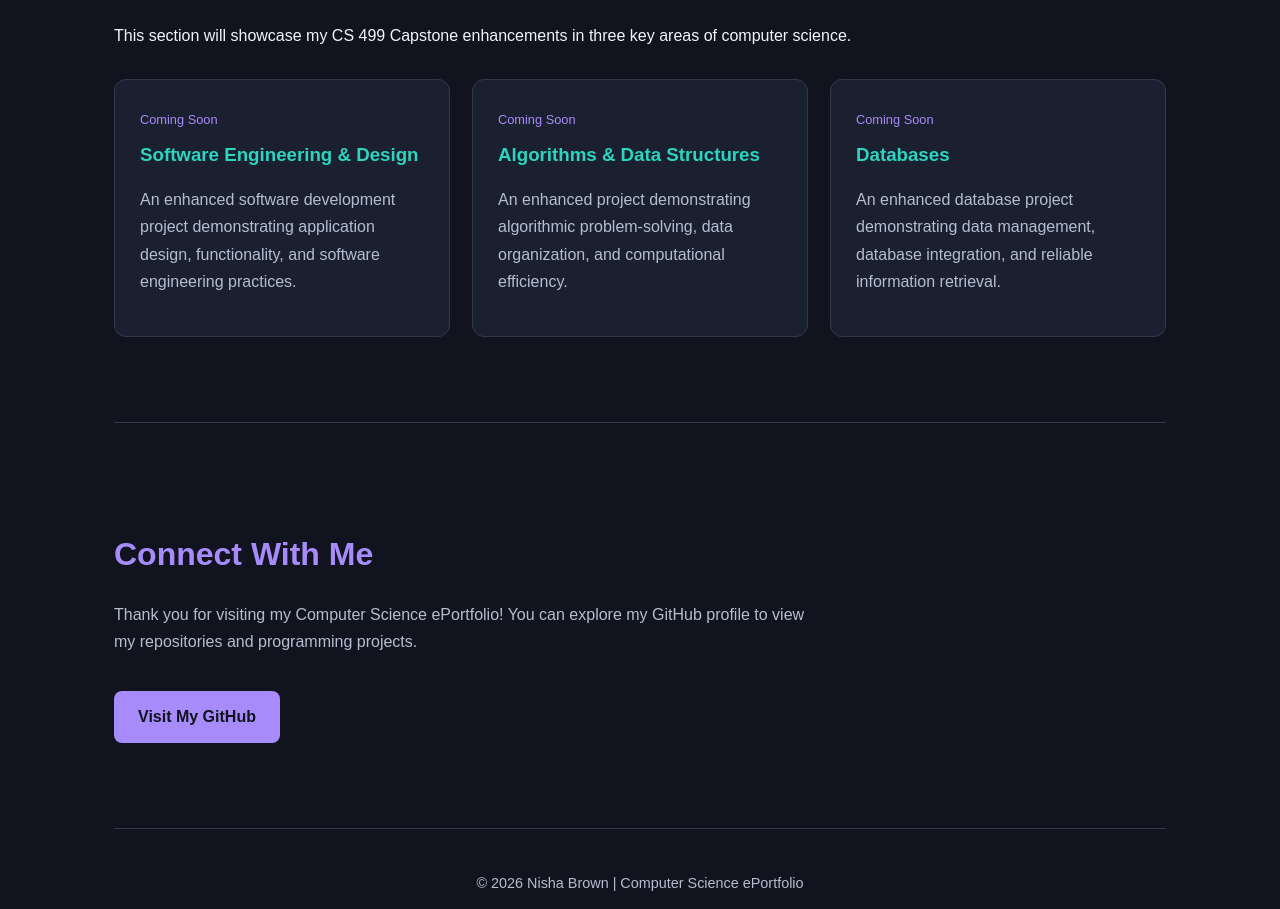
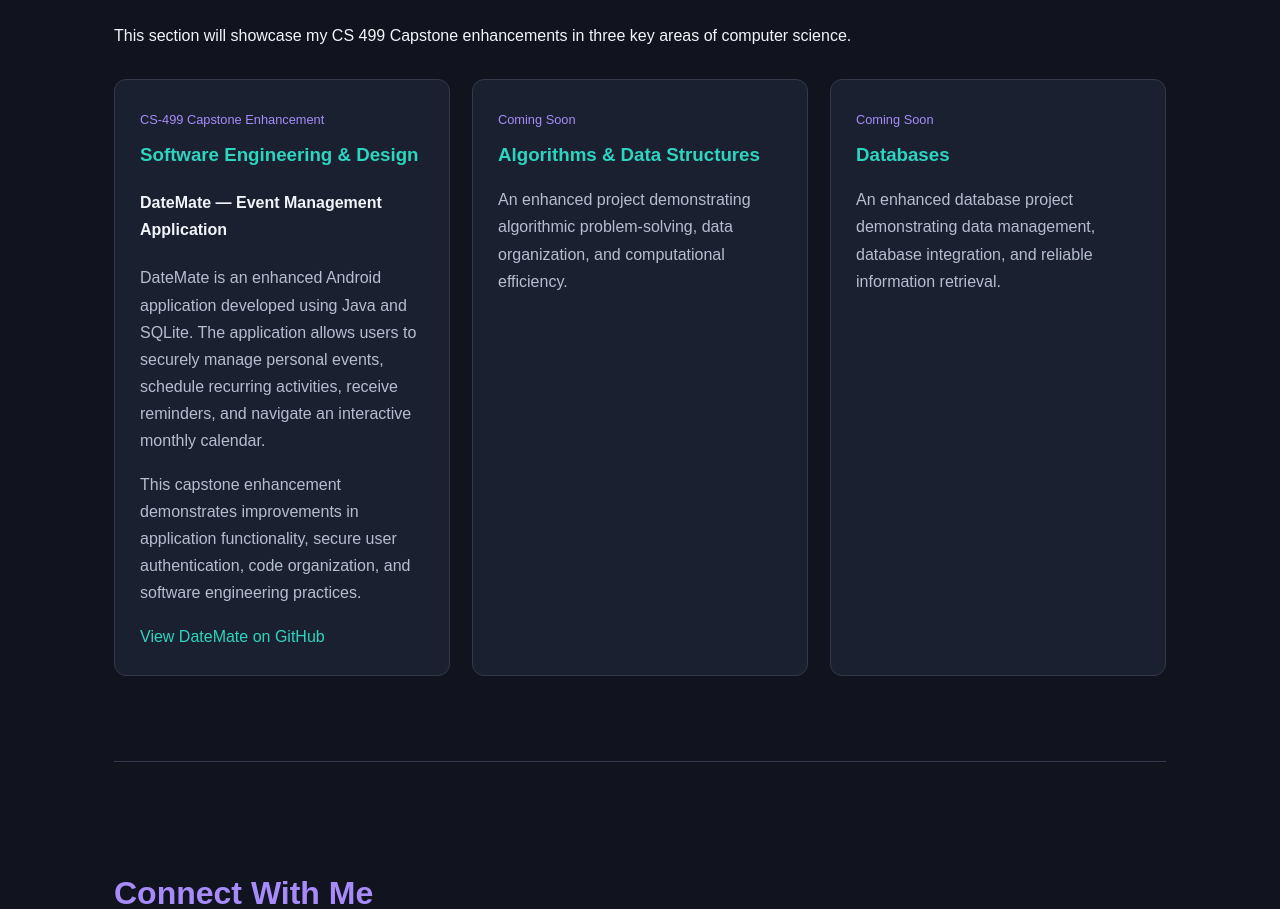
Before and after one commit to nishab588/nishab588.github.io, a plain HTML site: page index.html in a window 1280 px wide. Shown: the part 1300-2209 px from the top of the page. Drawn offline with Linux system fonts and the light colour scheme.

Commit message:
Add DateMate capstone enhancement to portfolio
Updated project description for DateMate application to provide more details about its functionality and enhancements.

```diff
--- a/index.html
+++ b/index.html
@@ -332,14 +332,36 @@
 
             <div class="project-grid">
 
+                <!-- Software Engineering & Design Capstone Enhancement -->
                 <article class="project-card">
-                    <span class="project-status">Coming Soon</span>
+                    <span class="project-status">CS-499 Capstone Enhancement</span>
+
                     <h3>Software Engineering &amp; Design</h3>
+
+                    <h4>DateMate — Event Management Application</h4>
+
                     <p>
-                        An enhanced software development project
-                        demonstrating application design, functionality,
-                        and software engineering practices.
+                        DateMate is an enhanced Android application developed
+                        using Java and SQLite. The application allows users
+                        to securely manage personal events, schedule recurring
+                        activities, receive reminders, and navigate an
+                        interactive monthly calendar.
                     </p>
+
+                    <p>
+                        This capstone enhancement demonstrates improvements
+                        in application functionality, secure user
+                        authentication, code organization, and software
+                        engineering practices.
+                    </p>
+
+                    <a
+                        href="https://github.com/nishab588/DateMate/tree/cs499-datemate-enhancements"
+                        target="_blank"
+                        rel="noopener noreferrer"
+                    >
+                        View DateMate on GitHub
+                    </a>
                 </article>
 
                 <article class="project-card">
```
